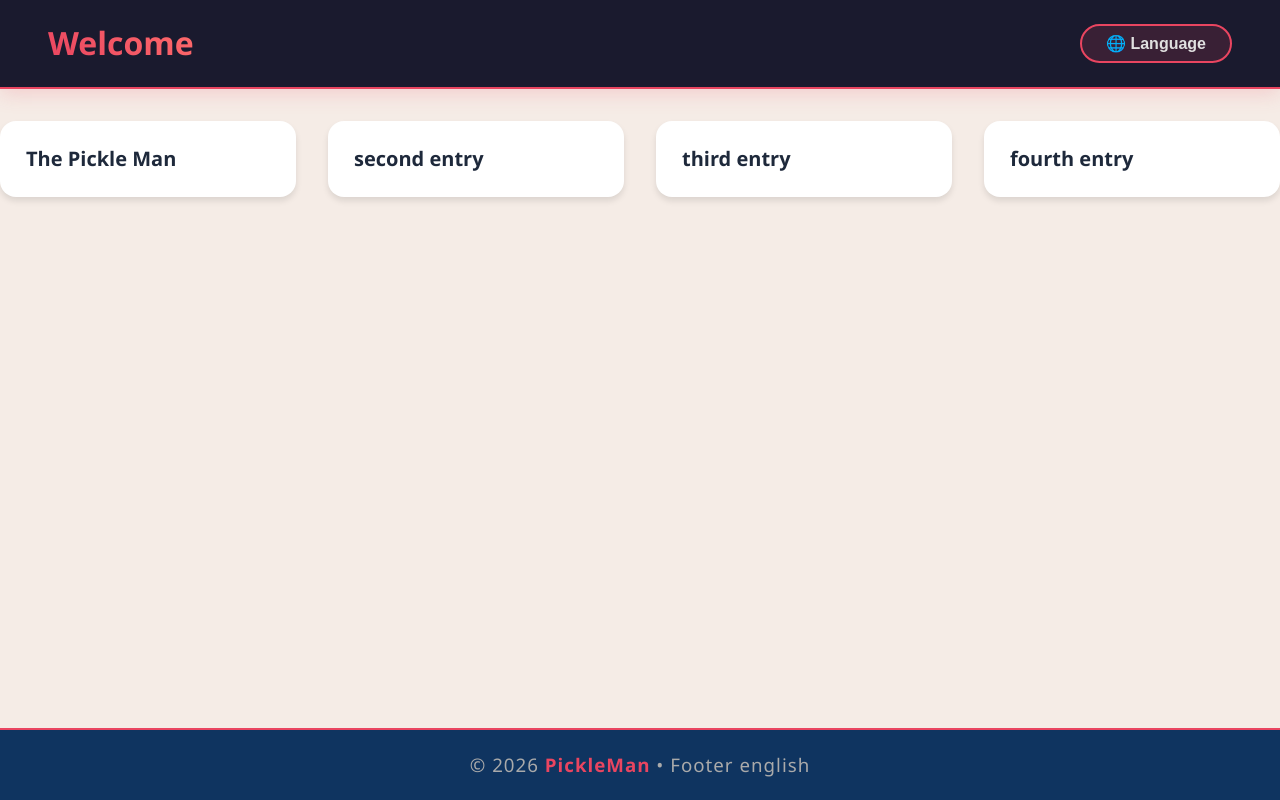
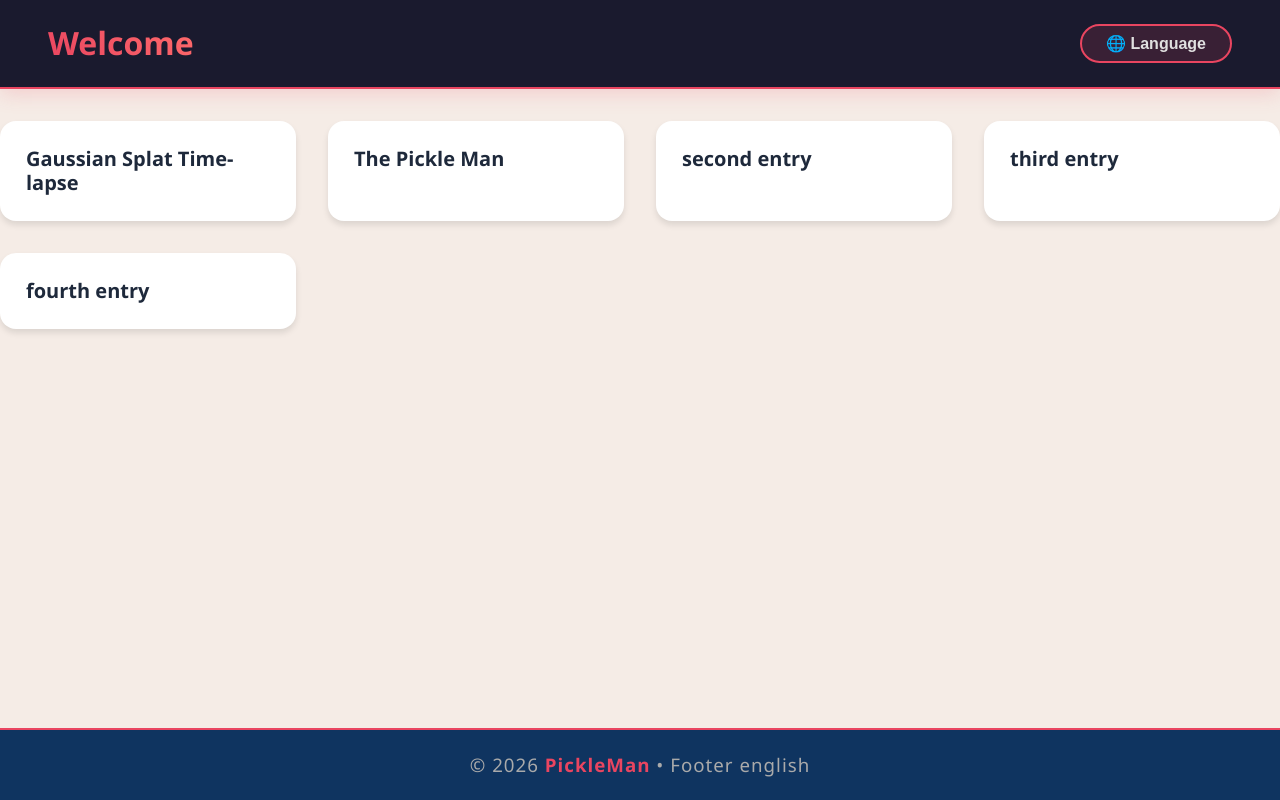
Before and after one commit to Darkerpixel/personal-portfolio, a React app: page / in a window 1280 px wide. Built offline with nearby package versions, Linux system fonts and the light colour scheme; the HTML template or start-up script is replaced by a standard one.

Commit message:
added text entry inside content.ts

```diff
--- a/src/components/content.ts
+++ b/src/components/content.ts
@@ -5,6 +5,84 @@ const content = {
     languageSelector: { en: "Language", de: "Sprache" },
   },
   card: [
+    {
+      title: {
+        en: "Gaussian Splat Time-lapse",
+        de: "Gaussian-Splat Zeitraffer",
+      },
+      author: {
+        en: "by Darkerpixel",
+        de: "von Darkerpixel",
+      },
+      descriptionTheoryTitle: {
+        en: "Theory",
+        de: "Theorie",
+      },
+      descriptionTheoy1: {
+        en: "I was invited to build a working prototype for a future system that generates time-lapses of cloned plants - visualizing their growth over time on a web interface.",
+        de: "Mir wurde die Möglichkeit gegeben, einen funktionierenden Prototypen für ein zukünftiges System zu entwickeln, welches Zeitraffer von geklonten Pflanzen erzeugt und ihr Wachstum über einen längeren Zeitraum auf einer Web-Oberfläche visualisiert.",
+      },
+      descriptionTheory2: {
+        en: "My first idea was to 3D-scan the plant. Unfortunately, scanning an object inside a glass container with condensing on the glass is nearly impossible with a standard 3D scan. It can't represent reflections correctly, since it just projects the object's texture onto a generated mesh.",
+        de: "Meine erste gedanke war, die Pflanze per 3D-Scan zu erfassen. Leider ist das Scannen eines Objekts in einem Glasbehälter mit Kondenswasser auf dem Glas mit einem herkömmlichen 3D-Scan praktisch unmöglich. Reflexionen lassen sich mit dieser Methode nicht korrekt darstellen, da dabei lediglich die Textur des Objekts auf ein generiertes Mesh projiziert wird.",
+      },
+      descriptionTheory3: {
+        en: "But there is a scanning technique that can produce somewhat accurate reflections: Gaussian Splatting.",
+        de: "Es gibt jedoch eine Scan-Technik, die einigermaßen genaue Reflexionen erzeugen kann: Gaussian Splatting.",
+      },
+      descriptionTheory4: {
+        en: 'A Gaussian splat generates points in 3D space, each with color, size, transparency, and more. These "splats" are layered to create the illusion of texture and mesh, and because of how they work, they can represent reflections correctly from every angle the footage was shot from.',
+        de: "Ein Gaussian-Splat erzeugt Punkte im 3D-Raum, jeder mit eigener Farbe, Größe, Transparenz und weiteren Eigenschaften. Diese „Splats“ werden hintereinandergelegt, um die Illusion von Textur und Mesh zu erzeugen. Durch ihre Funktionsweise können sie Reflexionen aus jedem Blickwinkel, aus dem das Material gefilmt wurde, korrekt wiedergeben.",
+      },
+      descriptionTheory5: {
+        en: "The constraint: space was limited, so an orbiting camera was off the table. But a stationary camera with a rotating base risks confusing the splat generator. My hypothesis was, if the splat generator can't identify anything behind the object, it should be possible to fake an orbiting camera using a turntable base instead.",
+        de: "Die Einschränkung: Eine Orbital Kamera würde zu viel Platz in anspruch nehmen, daher ist eine feststehende Kamera mit rotierender Platform die alternative. Allerdings würde eine stationaire Kamera den Gaussian-Splat Generator verwirren. Meine Hypothese war: Wenn der Splat-Generator nichts hinter dem Objekt identifizieren kann, müsste es möglich sein, eine Orbital Kamera vorzutäuschen.",
+      },
+      descriptionTestingTitle: {
+        en: "Testing the Hypothesis",
+        de: "Meine Hypothese auf die Probe stellen",
+      },
+      descriptionTesting1: {
+        en: "To test this, I set up a scene in Blender: a similar reference model, placed in a black void and lit it with a diffused light source above it. Then I just had to rotate the object and capture a shot every 10 degrees. These images were then fed into the splat generator.",
+        de: "Um das zu testen, erstelle ich in Blender eine Szene mit einem ähnlichen Referenzmodell, platziert in einem schwarzen Leerraum und mit einer diffusen Lichtquelle von oben beleuchtet. Anschließend musste ich das Objekt nur noch drehen und alle 10 Grad eine Aufnahme erstellen. Diese Bilder habe ich dann dem Splat-Generator gegeben.",
+      },
+      descriptionTesting2: {
+        en: "Unfortunately, the splat generator interpreted the black void as part of the object. Luckily, there was a simple fix, involved deleting any splats below a black color threshold.",
+        de: "Leider interpretierte der Splat-Generator den schwarzen Leerraum als Teil des Objekts. Zum Glück gab es eine einfache Lösung dafür: alle Splats unterhalb einer bestimmten Schwarz-Farbschwelle wurden entfernt.",
+      },
+      descriptionPrototypeTitle: {
+        en: "Building the Physical Prototype",
+        de: "Realer Test",
+      },
+      descriptionPrototype1: {
+        en: "The simulation gave me enough confidence to move to a real-world build.",
+        de: "Die Simulation gab mir genug Sicherheit, um einen Realen Test durchzuführen.",
+      },
+      descriptionPrototype2: {
+        en: "I decided on a cardboard box design with a hole on the bottom for the spinning base and a hole cut for the camera. The interior is painted as black as I could manage.",
+        de: "Ich entschied mich für ein Gehäuse aus Karton mit einem Loch im Boden für die rotierende Platform und einem ausgeschnittenen Loch für die Kamera. Das Innere strich ich so schwarz, wie es mir möglich war.",
+      },
+      descriptionPrototype3: {
+        en: "An LCD backlight (salvaged from an old screen) as the diffuse light source. Though its original cables were damaged from a previous project, I had to wire in an alternate light source. And finally, to rotate the base, I used a sting.",
+        de: "Als diffuse Lichtquelle entschied ich eine LCD-Hintergrundbeleuchtung zu verwenden, die ich aus einem alten Bildschirm ausgebaut hatte. Da die ursprünglichen Kabel jedoch durch ein früheres Projekt beschädigt waren, musste ich eine alternative Lichtquelle improvisieren. Schließlich um die Platform zu drehen benutzte ich eine einache Schnur.",
+      },
+      descriptionResultTitle: {
+        en: "The Result",
+        de: "Das Ergebnis",
+      },
+      descriptionResult1: {
+        en: "The result of the real-world scan was successful enough to continue. Unfortunately, the black paint inside the box was not black enough to block all light like in the blender simulation.",
+        de: "Das Ergebnis des realen Scans war erfolgreich genug, um die Arbeit fortzusetzen. Leider war die schwarze Farbe im Inneren der Box nicht dunkel genug, um - wie in der Blender-Simulation - sämtliches Licht zu blockieren.",
+      },
+      descriptionResult2: {
+        en: "Additionally, I was not able to remove the unwanted splats with the tool like in the simulation. The reason why was because the black background also inherited color bleed from the object and the black paint was more reflective than expected.",
+        de: "Außerdem ließen sich die unerwünschten Splats nicht wie in der Simulation mit dem Werkzeug entfernen. Der Grund dafür sind die Farbeinflüsse des Objekts und die Reflectivität der benutzen schwarzen Farbe auf die schwarzen Splats.",
+      },
+      descriptionEnding: {
+        en: "Work on this is paused until the scanner's final dimensions are confirmed. Components like proper matte-black paint and a rigid custom camera rig are too expensive to commit to just for further testing.",
+        de: "Die Arbeit daran liegt vorerst auf Eis, bis die endgültigen Maße des Scanners feststehen. Komponente wie eine stark Lichtabsorbierende schwarze Farbe und ein stabiler, maßgefertigter Kamera-Rig sind zu kostspielig, um sie allein für weitere Tests zu riskieren.",
+      },
+    },
     {
       title: { en: "The Pickle Man", de: "Der Gurkenmann" },
       author: {
```
